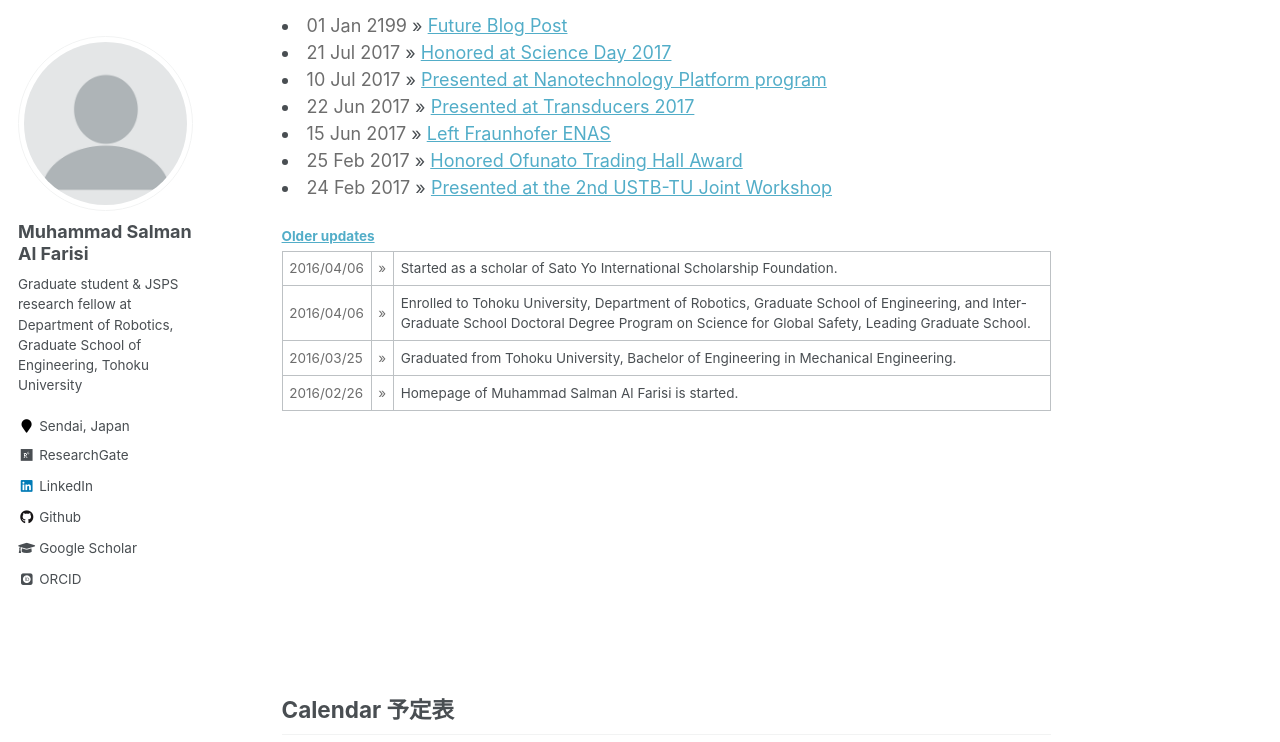
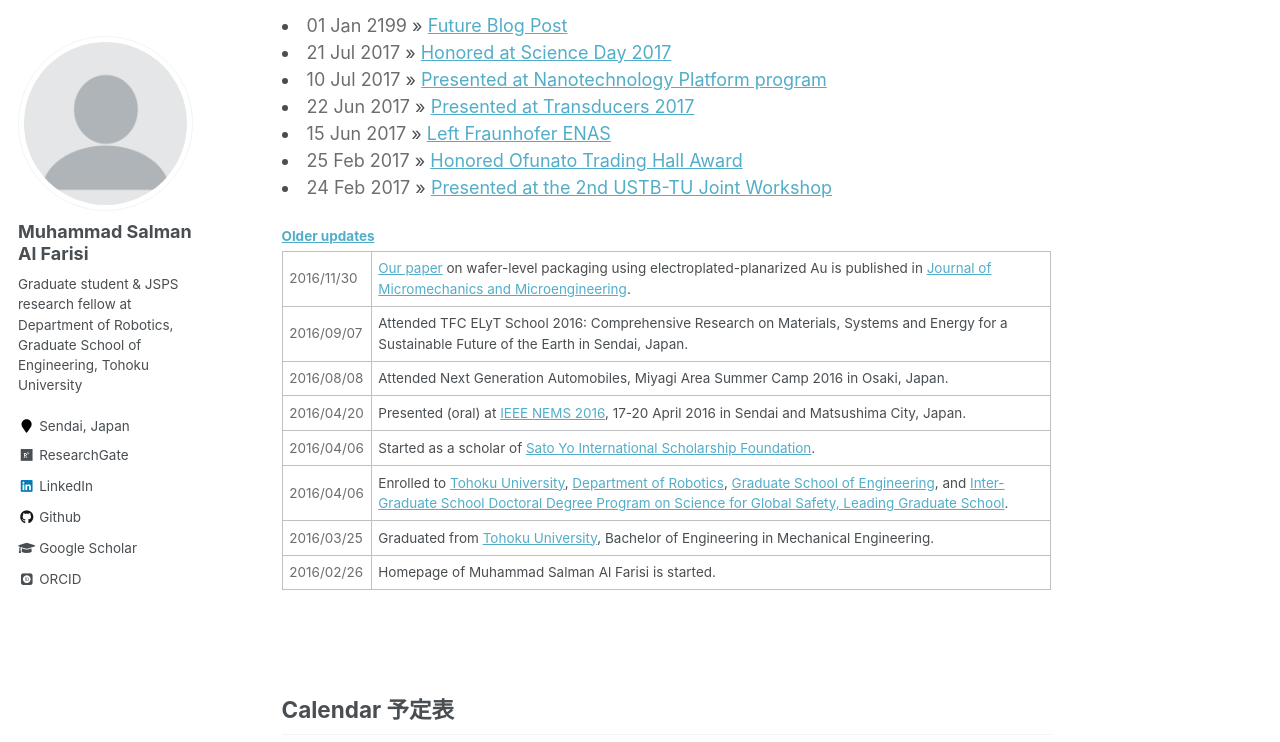
Before and after one commit to msalfarisi/msalfarisi.github.io, a Jekyll site: the page built from _pages/home.md, in a window 1280 px wide and 900 px high, scrolled down 498 px, cut to the strip 0-742 px from the top of the window. Built offline with Jekyll 4.4.1, drawn with Linux system fonts in a browser that asks for light colours; some web fonts are replaced.

Commit message:
Update home.md

```diff
--- a/_pages/home.md
+++ b/_pages/home.md
@@ -25,23 +25,35 @@ Welcome to the homepage of Muhammad Salman Al Farisi, a graduate student & JSPS
 <div style="overflow-y: scroll; height:400px;">
  <table style="width:100%">
   <tr>
-    <td style="color:#6d6d6d;">2016/04/06</td>
-    <td style="color:#6d6d6d;">»</td>
-    <td>Started as a scholar of Sato Yo International Scholarship Foundation.</td>
+    <td style="color:#6d6d6d;">2016/11/30</td>
+    <td><a href="/publication/">Our paper</a> on wafer-level packaging using electroplated-planarized Au is published in <a href="http://dx.doi.org/10.1088/1361-6439/27/1/015029">Journal of Micromechanics and Microengineering</a>.</td>
+  </tr>
+  <tr>
+    <td style="color:#6d6d6d;">2016/09/07</td>
+    <td>Attended TFC ELyT School 2016: Comprehensive Research on Materials, Systems and Energy for a Sustainable Future of the Earth in Sendai, Japan.</td>
+  </tr>
+  <tr>
+    <td style="color:#6d6d6d;">2016/08/08</td>
+    <td>Attended Next Generation Automobiles, Miyagi Area Summer Camp 2016 in Osaki, Japan.</td>
+  </tr>
+  <tr>
+    <td style="color:#6d6d6d;">2016/04/20</td>
+    <td>Presented (oral) at <a href="http://ieee-nems.org/2016/">IEEE NEMS 2016</a>, 17-20 April 2016 in Sendai and Matsushima City, Japan.</td>
   </tr>
   <tr>
     <td style="color:#6d6d6d;">2016/04/06</td>
-    <td style="color:#6d6d6d;">»</td>
-    <td>Enrolled to Tohoku University, Department of Robotics, Graduate School of Engineering, and Inter-Graduate School Doctoral Degree Program on Science for Global Safety, Leading Graduate School.</td>
+    <td>Started as a scholar of <a href="https://sisf.or.jp/ja/">Sato Yo International Scholarship Foundation</a>.</td>
+  </tr>
+  <tr>
+    <td style="color:#6d6d6d;">2016/04/06</td>
+    <td>Enrolled to <a href="https://www.tohoku.ac.jp/">Tohoku University</a>, <a href="https://www.mech.tohoku.ac.jp/">Department of Robotics</a>, <a href="https://www.eng.tohoku.ac.jp/">Graduate School of Engineering</a>, and <a href="http://lgs.tohoku.ac.jp/gsafety/">Inter-Graduate School Doctoral Degree Program on Science for Global Safety, Leading Graduate School</a>.</td>
   </tr>
   <tr>
     <td style="color:#6d6d6d;">2016/03/25</td>
-    <td style="color:#6d6d6d;">»</td>
-    <td>Graduated from Tohoku University, Bachelor of Engineering in Mechanical Engineering.</td>
+    <td>Graduated from <a href="https://www.tohoku.ac.jp/">Tohoku University</a>, Bachelor of Engineering in Mechanical Engineering.</td>
   </tr>
   <tr>
     <td style="color:#6d6d6d;">2016/02/26</td>
-    <td style="color:#6d6d6d;">»</td>
     <td>Homepage of Muhammad Salman Al Farisi is started.</td>
   </tr>
 </table>
```
